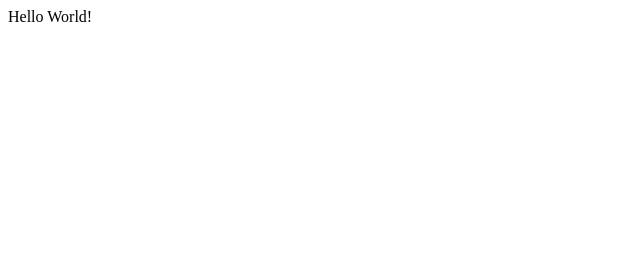
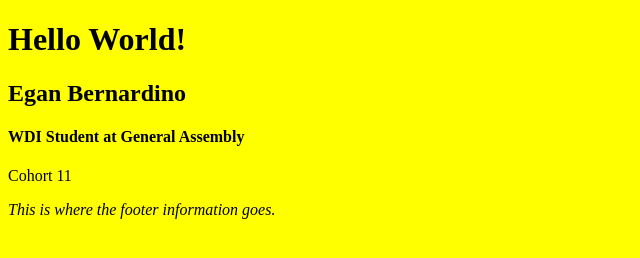
Before and after one commit to psalmone19/hack-html, a plain HTML site: page index.html in a window 1280 px wide. Shown: the whole page, without its empty margins (0-640 px from the left). Drawn offline with Linux system fonts and the light colour scheme; files that its build step writes are made by us from their sources; files whose address does not match are found by name.

Commit message:
added name and description

```diff
--- a/index.html
+++ b/index.html
@@ -3,8 +3,15 @@
 <head>
   <meta charset="UTF-8">
   <title>Document</title>
+  <link rel="stylesheet" type= "text/css" href="/Users/eganbernardino/fundamentals/html-hack/css/main.css">
 </head>
 <body>
-  <div>Hello World!</div>
+  <div>
+  <h1>Hello World!</h1>
+  <h2>Egan Bernardino</h2>
+  <h4>WDI Student at General Assembly</h4>
+  <p>Cohort 11</p>
+
 </body>
+<footer>This is where the footer information goes.</footer>
 </html>
```
